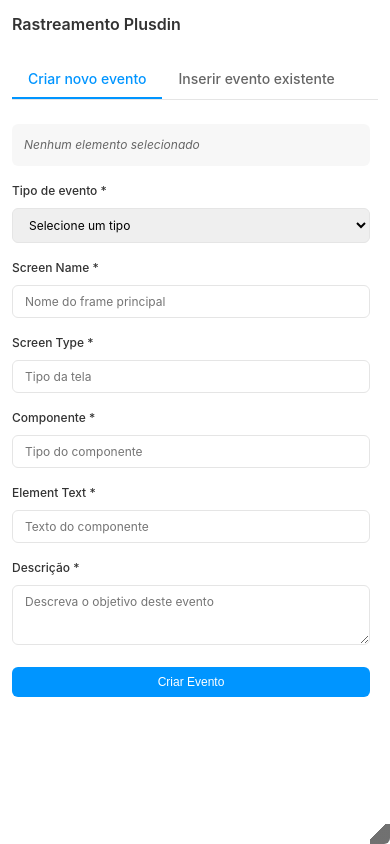
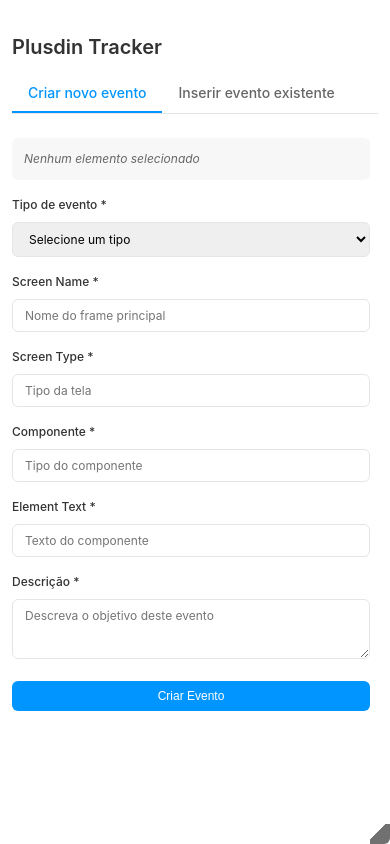
Before and after one commit to fefo-brius/etus-tracking-plugin, a website: page ui.html in a window 390 px wide. Drawn offline with Linux system fonts and the light colour scheme.

Commit message:
Updated UI styles in ui.html: - Added new spacing and font size variables for better layout control. - Increased font size for h1 and adjusted margins for improved readability. - Modified padding in main container and responsive design for better mobile experience. - Changed header text from "Rastreamento Plusdin" to "Plusdin Tracker".

```diff
--- a/ui.html
+++ b/ui.html
@@ -23,12 +23,14 @@
       --spacing-md: 16px;
       --spacing-lg: 20px;
       --spacing-xl: 24px;
+      --spacing-xxl: 32px;
 
       /* Typography */
       --font-size-xs: 11px;
       --font-size-sm: 12px;
       --font-size-md: 14px;
       --font-size-lg: 16px;
+      --font-size-xl: 20px;
 
       /* Border Radius */
       --border-radius: 6px;
@@ -68,9 +70,9 @@
 
     /* Typography */
     h1 {
-      font-size: var(--font-size-lg);
+      font-size: var(--font-size-xl);
       font-weight: 600;
-      margin: 0 0 var(--spacing-md);
+      margin: 0 0 var(--spacing-xxs);
       color: var(--color-text);
     }
 
@@ -187,7 +189,7 @@
       margin: 0 auto;
       width: 100%;
       height: auto;
-      padding: var(--spacing-md) var(--spacing-md) var(--spacing-xs);
+      padding: var(--spacing-xxl) var(--spacing-md) var(--spacing-xs);
       box-sizing: border-box;
       overflow: auto;
     }
@@ -195,7 +197,7 @@
     /* Garantir responsividade */
     @media (max-width: 480px) {
       .main-container {
-        padding: var(--spacing-sm);
+        padding: var(--spacing-xxl) var(--spacing-sm) var(--spacing-xs);
       }
 
       .event-details {
@@ -623,7 +625,7 @@
 </head>
 <body>
   <div class="main-container" id="app">
-      <h1>Rastreamento Plusdin</h1>
+      <h1>Plusdin Tracker</h1>
 
     <!-- Tabs Navigation -->
     <div class="tabs" id="main-tabs">
```
